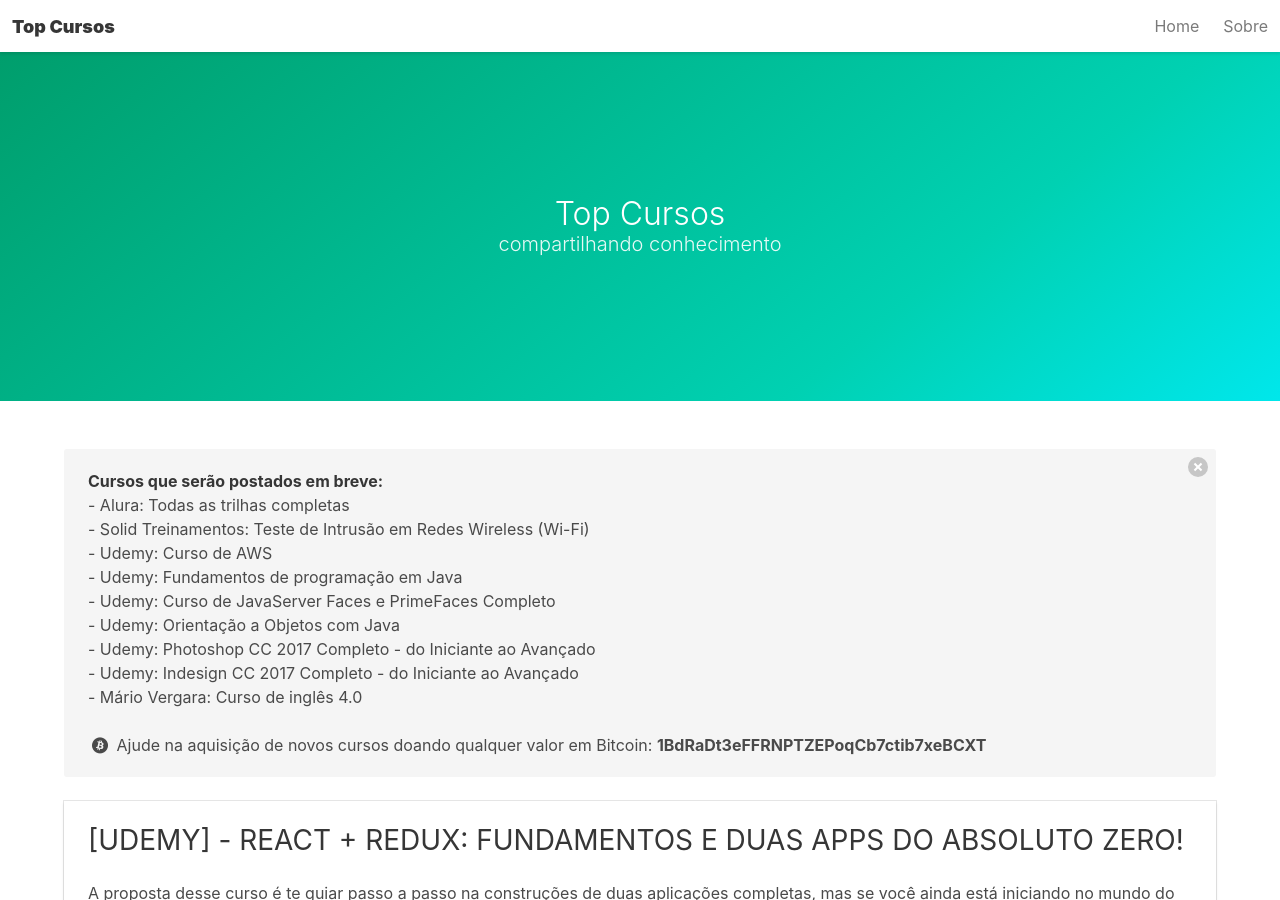
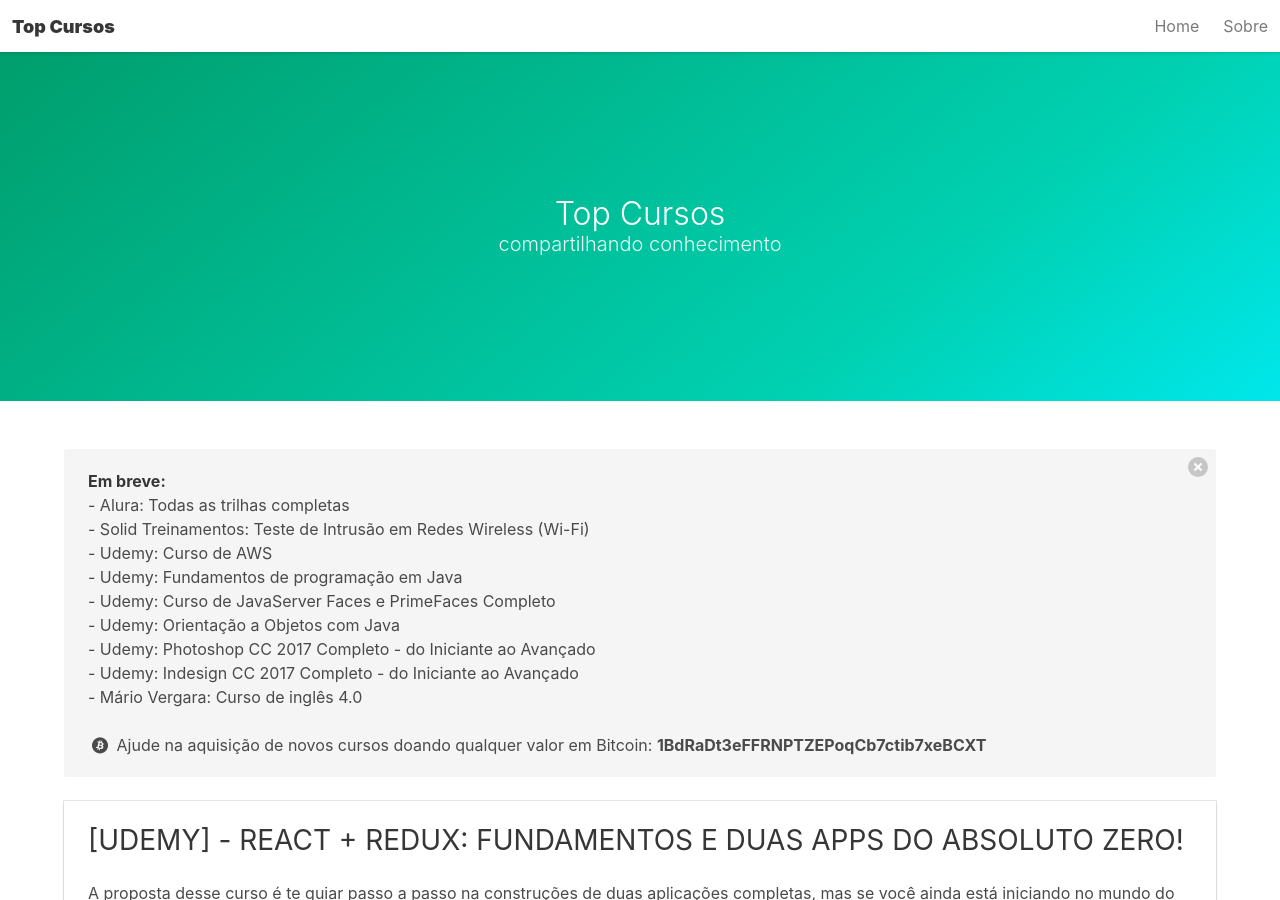
Before and after one commit to juracim/juracim.github.io, a Jekyll site: the page built from index.html, in a window 1280 px wide and 900 px high. Built offline with Jekyll 4.4.1, drawn with Linux system fonts in a browser that asks for light colours; the list of posts is cut into pages by our own code; comment, search, counter and statistics services are not loaded.

Commit message:
working...

```diff
--- a/index.html
+++ b/index.html
@@ -16,7 +16,7 @@
         {% if page.url == "/" %}
         <div class="notification">
             <button class="delete"></button>
-            <strong>Cursos que serão postados em breve:</strong>
+            <strong>Em breve:</strong>
             <ul>
                 <li>- Alura: Todas as trilhas completas</li>
                 <li>- Solid Treinamentos: Teste de Intrusão em Redes Wireless (Wi-Fi)</li>
```
